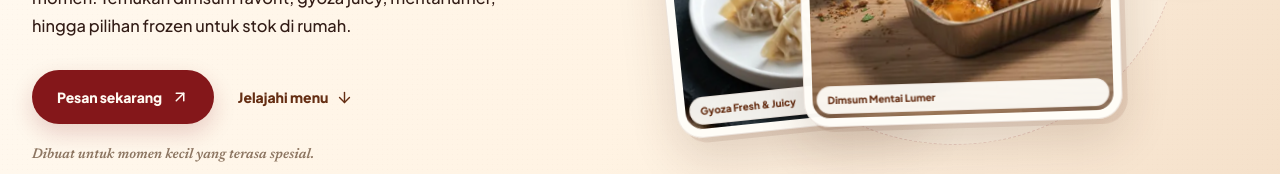
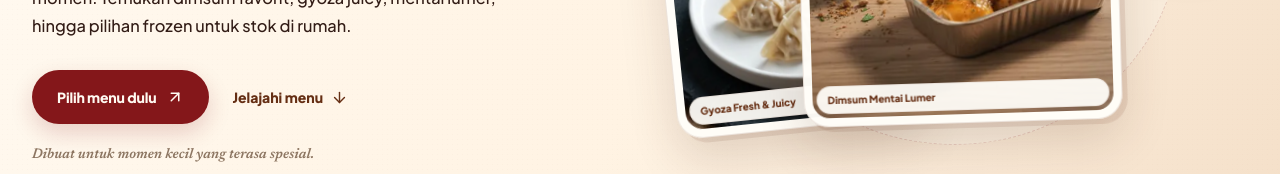
Before and after one commit to arsepladisar08-lab/LP-Dimsum-Gyoza, a React (Vite) app: page / in a window 1280 px wide. Shown: the part 524-698 px from the top of the page. Built offline with nearby package versions, Linux system fonts and the light colour scheme.

Commit message:
fix: make hero order CTA reflect cart state

```diff
--- a/src/components/Hero.tsx
+++ b/src/components/Hero.tsx
@@ -4,7 +4,8 @@ import { GYOZEN_PRODUCTS } from '../data/products';
 import { Product } from '../types';
 
 interface HeroProps {
-  onOpenCart: () => void;
+  onPrimaryOrder: () => void;
+  cartCount: number;
   onPreviewProduct: (product: Product) => void;
 }
 
@@ -14,7 +15,7 @@ const featuredProducts = [
   { id: 'dimsum-goreng-keju', className: 'hero-product-card--keju' }
 ] as const;
 
-export const Hero: React.FC<HeroProps> = ({ onOpenCart, onPreviewProduct }) => {
+export const Hero: React.FC<HeroProps> = ({ onPrimaryOrder, cartCount, onPreviewProduct }) => {
   return (
     <section className="hero" id="top" aria-labelledby="hero-title">
       <div className="container-custom hero-grid">
@@ -33,8 +34,8 @@ export const Hero: React.FC<HeroProps> = ({ onOpenCart, onPreviewProduct }) => {
           </p>
 
           <div className="hero-actions">
-            <button className="btn btn-primary btn-large btn-shimmer" type="button" onClick={onOpenCart}>
-              Pesan sekarang <ArrowUpRight size={18}/>
+            <button className="btn btn-primary btn-large btn-shimmer" type="button" onClick={onPrimaryOrder}>
+              {cartCount > 0 ? 'Lihat keranjang' : 'Pilih menu dulu'} <ArrowUpRight size={18}/>
             </button>
             <a className="hero-menu-link" href="#menu">
               Jelajahi menu <ArrowDown size={17}/>
```
